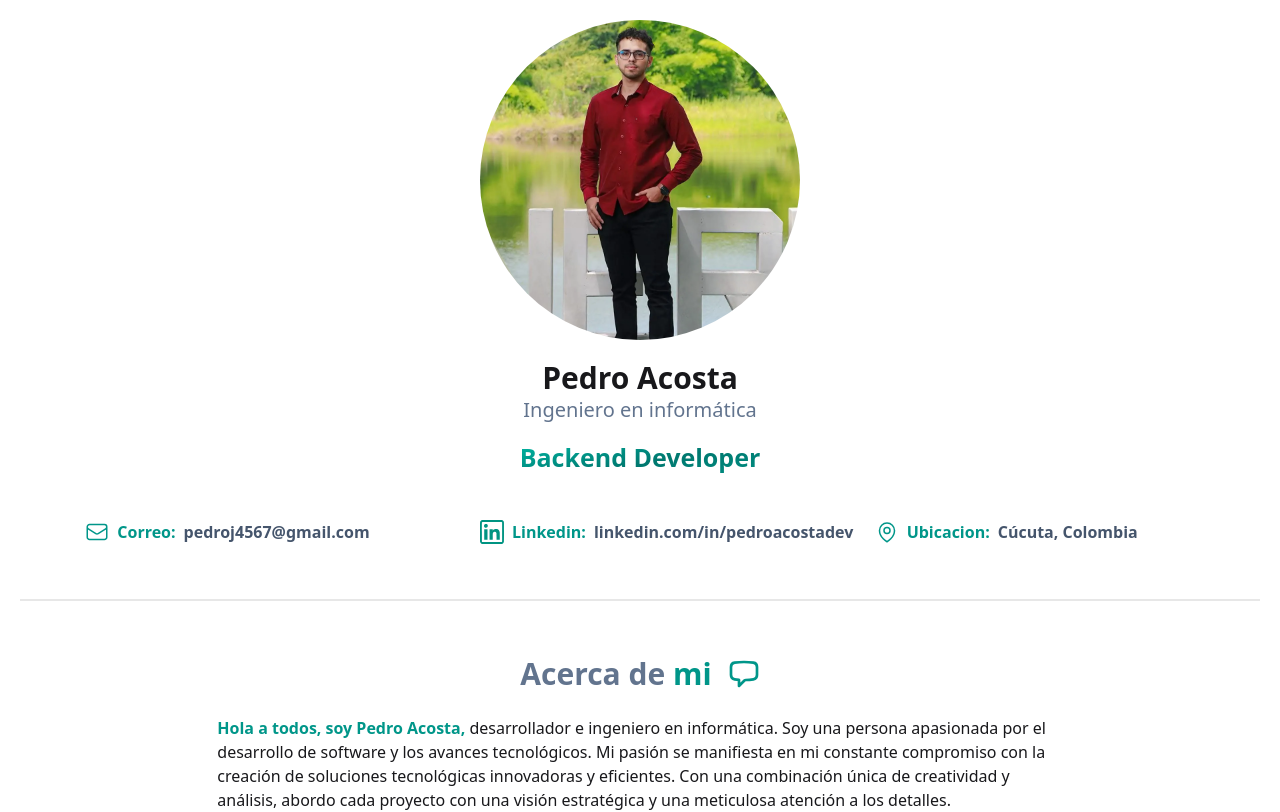
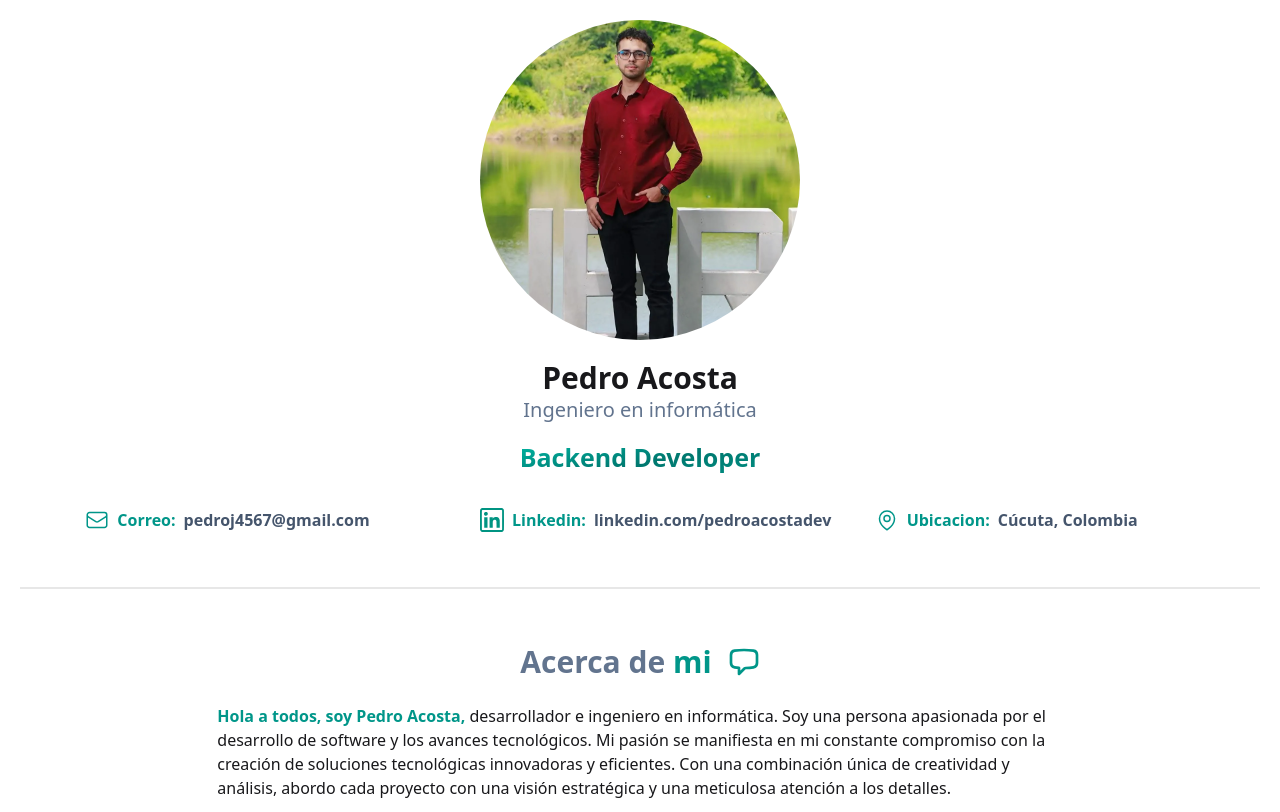
Before and after one commit to pedroj4567/portfolio-web, a React (Vite) app: page / in a window 1280 px wide. Shown: the top 812 px of the page. Built offline with nearby package versions, Linux system fonts and the light colour scheme.

Commit message:
fix: overflows

```diff
--- a/src/components/Hero.tsx
+++ b/src/components/Hero.tsx
@@ -15,14 +15,14 @@ const Hero = () => {
           <span className="text-slate-500">Ingeniero en informática</span>
         </div>
 
-        <div className="mt-4 mb-5">
+        <div className="mt-4 sm:mb-5">
           <p className="w-full flex items-center sm:justify-center  text-sm flex-col md:flex-row gap-8">
             <PillTab text={"Backend Developer"} primary={true} />
           </p>
         </div>
       </div>
 
-      <div className="flex flex-col  px-12  sm:justify-around sm:flex-row sm:items-center mt-8 ">
+      <div className="flex flex-col  px-12  sm:justify-around lg:flex-row sm:items-center">
         <ContactInformation
           information={"pedroj4567@gmail.com"}
           label={"Correo"}
@@ -30,7 +30,7 @@ const Hero = () => {
           <Letter />
         </ContactInformation>
         <ContactInformation
-          information={"linkedin.com/in/pedroacostadev"}
+          information={"linkedin.com/pedroacostadev"}
           label={"Linkedin"}
         >
           <svg
```
